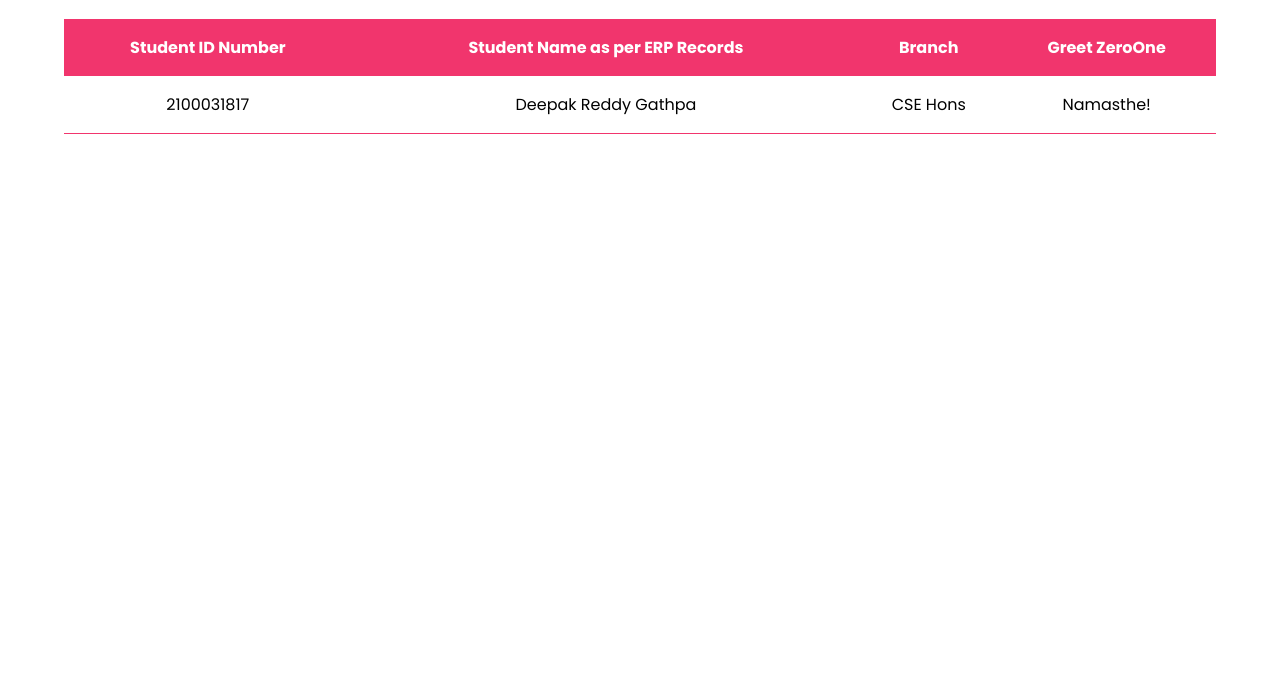
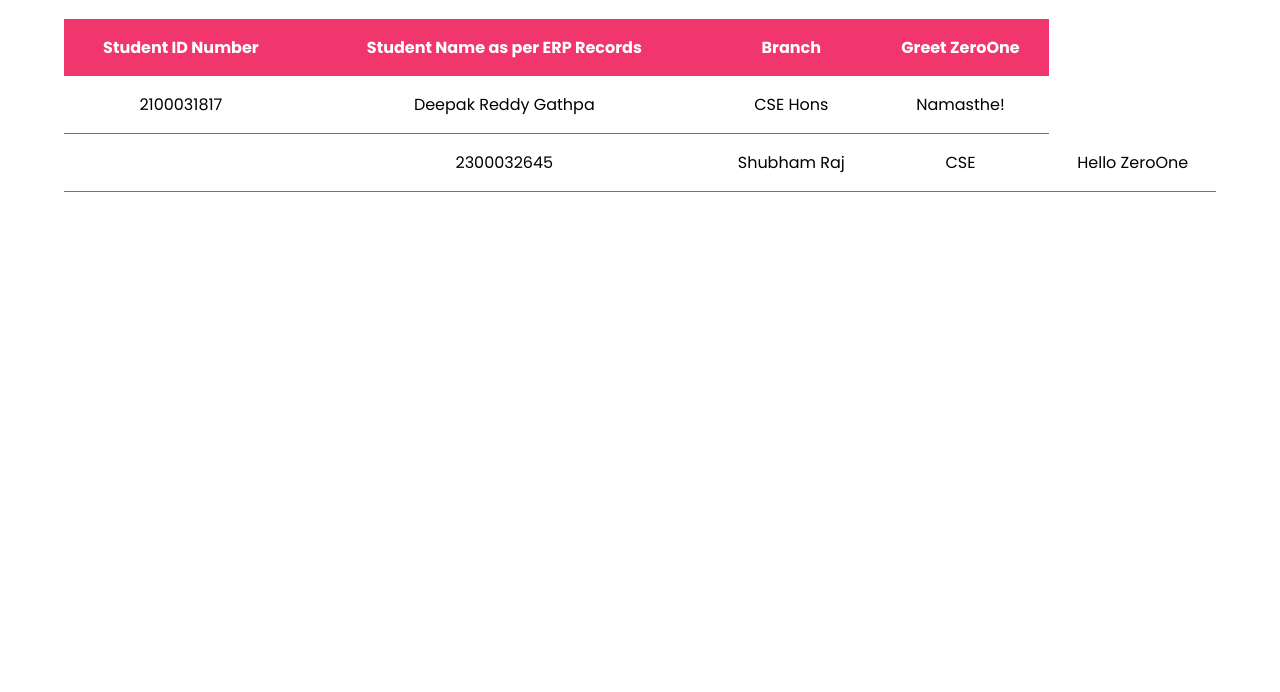
Before and after one commit to DeepakReddyG/Hello_ZeroOne, a plain HTML site: page index.html in a window 1280 px wide. Shown: the part 140-832 px from the top of the page. Drawn offline with Linux system fonts and the light colour scheme.

Commit message:
2300032645

```diff
--- a/index.html
+++ b/index.html
@@ -26,6 +26,16 @@
                     <td>CSE Hons</td>
                     <td>Namasthe!</td>
                 </tr>
+
+                <tr>
+                    <td>
+                        <td>2300032645</td>
+                    <td>Shubham Raj</td>
+                    <td>CSE</td>
+                    <td>Hello ZeroOne</td>
+                    </td>
+                </tr>
+
             </table>
         </div>
     </div>
```
